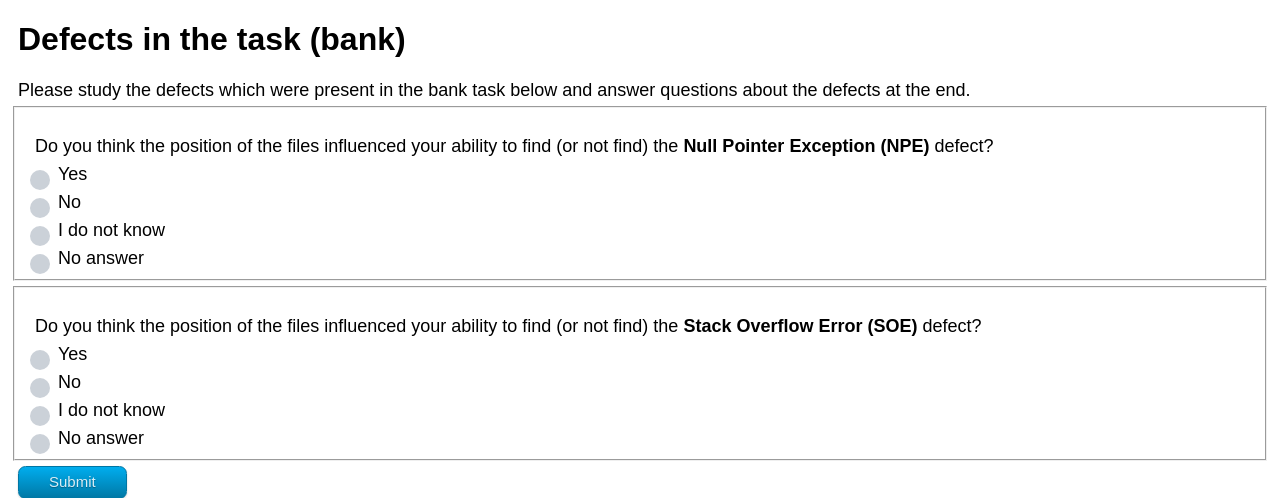
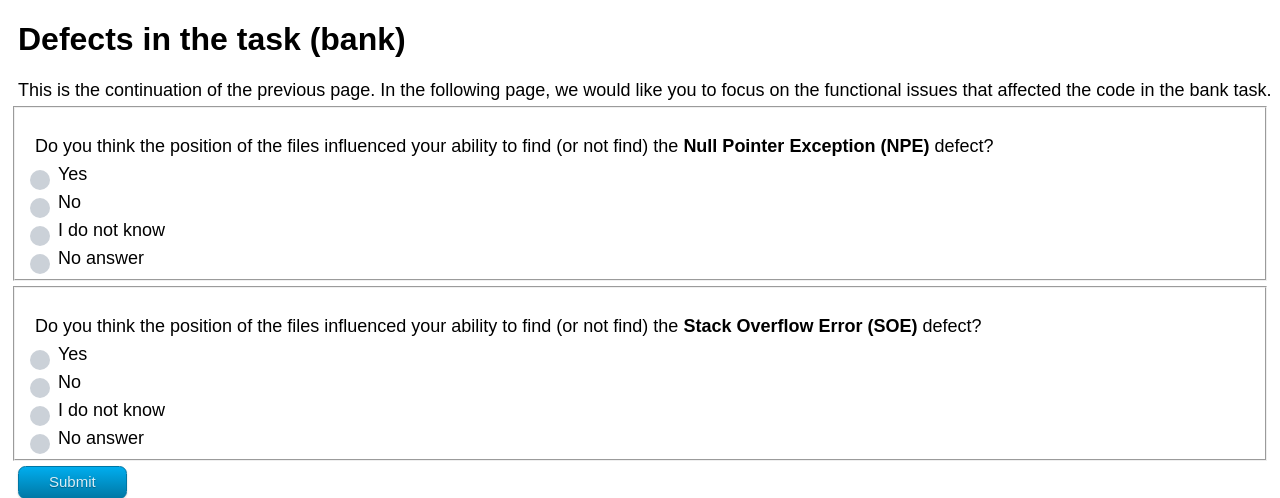
Before and after one commit to Asysay/tool, a Flask app: template templates/experiment_final2.html in a window 1280 px wide. Shown: the top 498 px of the page. Run offline with Flask 3, Linux system fonts and the light colour scheme; the template is opened without the code that fills it, so the values that code supplies are empty; parts of the project's set-up code (start-up, migrations or seed data) failed here and were passed over.

Commit message:
Fix on attention check

```diff
--- a/templates/experiment_final.html
+++ b/templates/experiment_final.html
@@ -137,7 +137,7 @@
 <body>
     <div>
         <p><h1>Defects in the task (store)</h1></p>
-        <p>Thank you for the time you spent in this review and your remarks. In the following page, we would like you to focus on the functional issues that affected the code. </p>
+        <p>Thank you for the time you spent in this review and your remarks. In the following page, we would like you to focus on the functional issues that affected the code in the store task. </p>
     </div>
     <div class="mergely-full-screen-8" style="overflow-y: scroll; display: none" id="div-mergely">
         <div class="mergely-resizer">
@@ -156,7 +156,7 @@
 
      <form action="experiment_final2" method="post" id="current_form" >
         <div id="first_questions" style="clear: both;">
-                <fieldset id="fieldset_question_0" class="container_radio_buttons" style="display: none;"><p>Did you find the <strong>Corner Case (CC)</strong> defect during code the review task?</p>
+                <fieldset id="fieldset_question_0" class="container_radio_buttons" style="display: none;"><p>Did you find the <strong>Corner Case (CC)</strong> defect during the code review task?</p>
                     <label><input type="radio" name="bug_1" id="bug_1_yes" value="0" class="option-input radio" required>Yes</label><br>
                     <label><input type="radio" name="bug_1" id="bug_1_no" value="1" class="option-input radio">No</label><br>
                 </fieldset>
@@ -175,7 +175,7 @@
                     <label><input type="radio" name="question_1_order" id="q1a3_order" value="3" class="option-input radio">No answer</label><br>
                 </fieldset>
 
-                <fieldset id="fieldset_question_3" class="container_radio_buttons" style="display: none;"><p>Did you find the <strong>Missing Break (MB)</strong> defect during code the review task?</p>
+                <fieldset id="fieldset_question_3" class="container_radio_buttons" style="display: none;"><p>Did you find the <strong>Missing Break (MB)</strong> defect during the code review task?</p>
                     <label><input type="radio" name="bug_2" id="bug_2_yes" value="0" class="option-input radio" required/>Yes</label><br>
                     <label><input type="radio" name="bug_2" id="bug_2_no" value="1" class="option-input radio">No</label><br>
                 </fieldset>
--- a/templates/experiment_final2.html
+++ b/templates/experiment_final2.html
@@ -137,7 +137,7 @@
 <body>
     <div>
         <p><h1>Defects in the task (bank)</h1></p>
-        <p>Please study the defects which were present in the bank task below and answer questions about the defects at the end.</p>
+        <p>This is the continuation of the previous page. In the following page, we would like you to focus on the functional issues that affected the code in the bank task.</p>
     </div>
     <div class="mergely-full-screen-8" style="overflow-y: scroll; display: none" id="div-mergely">
         <div class="mergely-resizer">
@@ -156,12 +156,12 @@
 
      <form action="trust_questions" method="post" id="current_form" >
         <div id="first_questions" style="clear: both;">
-                <fieldset id="fieldset_question_0" class="container_radio_buttons" style="display: none;"><p>Did you find the <strong>Null Pointer Exception (NPE)</strong> defect?</p>
+                <fieldset id="fieldset_question_0" class="container_radio_buttons" style="display: none;"><p>Did you find the <strong>Null Pointer Exception (NPE)</strong> defect during the code review task?</p>
                     <label><input type="radio" name="bug_3" id="bug_3_yes" value="0" class="option-input radio" required>Yes</label><br>
                     <label><input type="radio" name="bug_3" id="bug_3_no" value="1" class="option-input radio">No</label><br>
                 </fieldset>
 
-                <fieldset id="fieldset_question_1" class="container_radio_buttons" style="display: none;"><p>Why do you think you could find the <strong>Null Pointer Exception (NPE)</strong> defect during the code review task?</p>
+                <fieldset id="fieldset_question_1" class="container_radio_buttons" style="display: none;"><p>Why do you think you could find the <strong>Null Pointer Exception (NPE)</strong> defect?</p>
                     <div><label><textarea id="question_found_bug_3" name="question_found_bug_3" ></textarea></label></div>
                 </fieldset>
 
```
